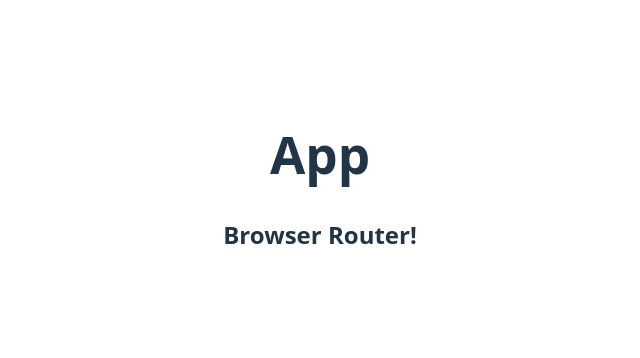
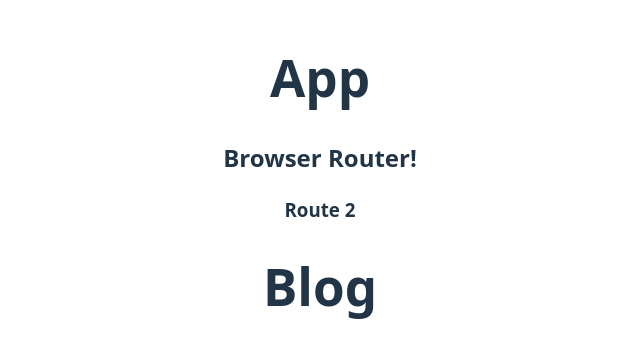
Before and after one commit to Maz-hub/react-router, a React (Vite) app: page /2 in a window 1280 px wide. Shown: the part 218-576 px from the top of the page, without its empty margins (320-960 px from the left). Built offline with nearby package versions, Linux system fonts and the light colour scheme.

Commit message:
Add Blog component and integrate it into Route 2

```diff
--- a/src/App.jsx
+++ b/src/App.jsx
@@ -1,5 +1,6 @@
 import BrowserRouter from "./BrowserRouter.jsx";
 import Route from "./Route.jsx";
+import Blog from "./Blog.jsx";
 
 import "./App.css";
 
@@ -12,6 +13,10 @@ function App() {
         <Route path="/1">
           <h3>Route 1</h3>
         </Route>
+        <Route path="/2">
+          <h3>Route 2</h3>
+          <Blog />
+        </Route>
       </BrowserRouter>
     </>
   );
--- /dev/null
+++ b/src/Blog.jsx
@@ -0,0 +1,3 @@
+export default function Blog() {
+  return <h1>Blog</h1>;
+}
```
